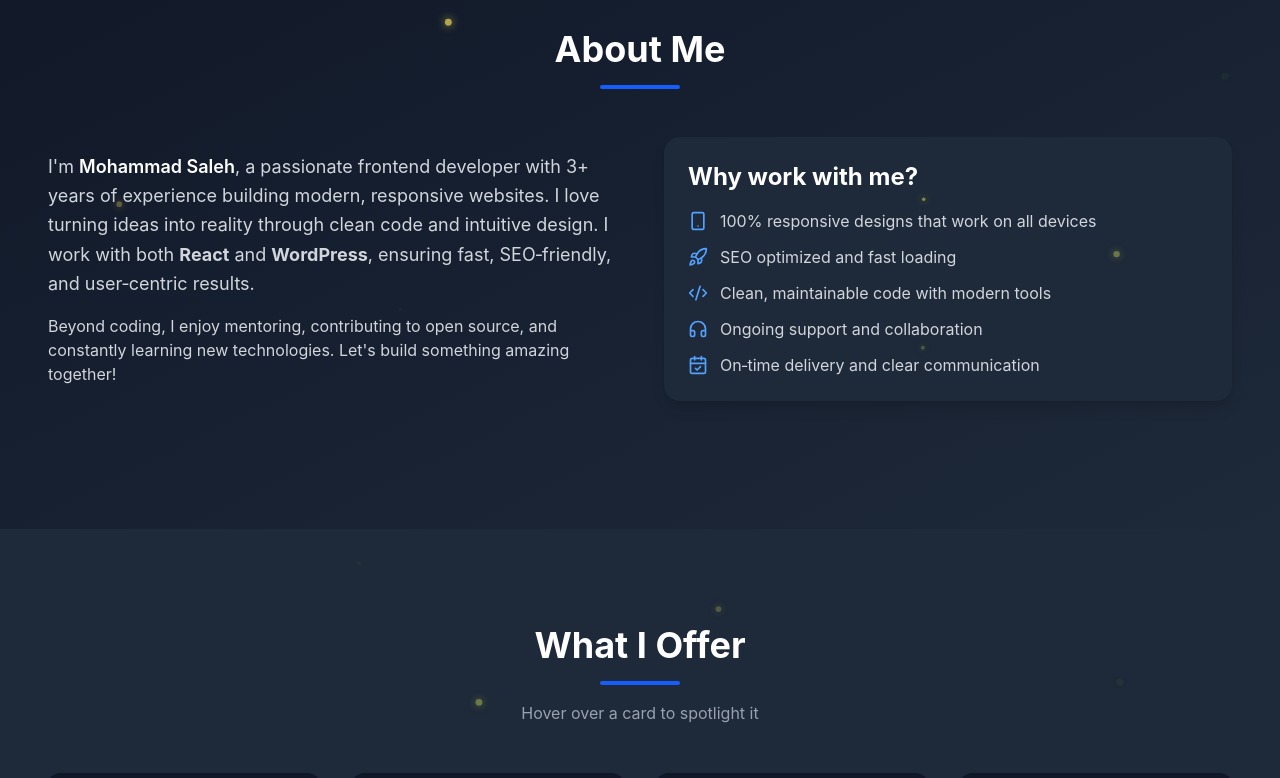
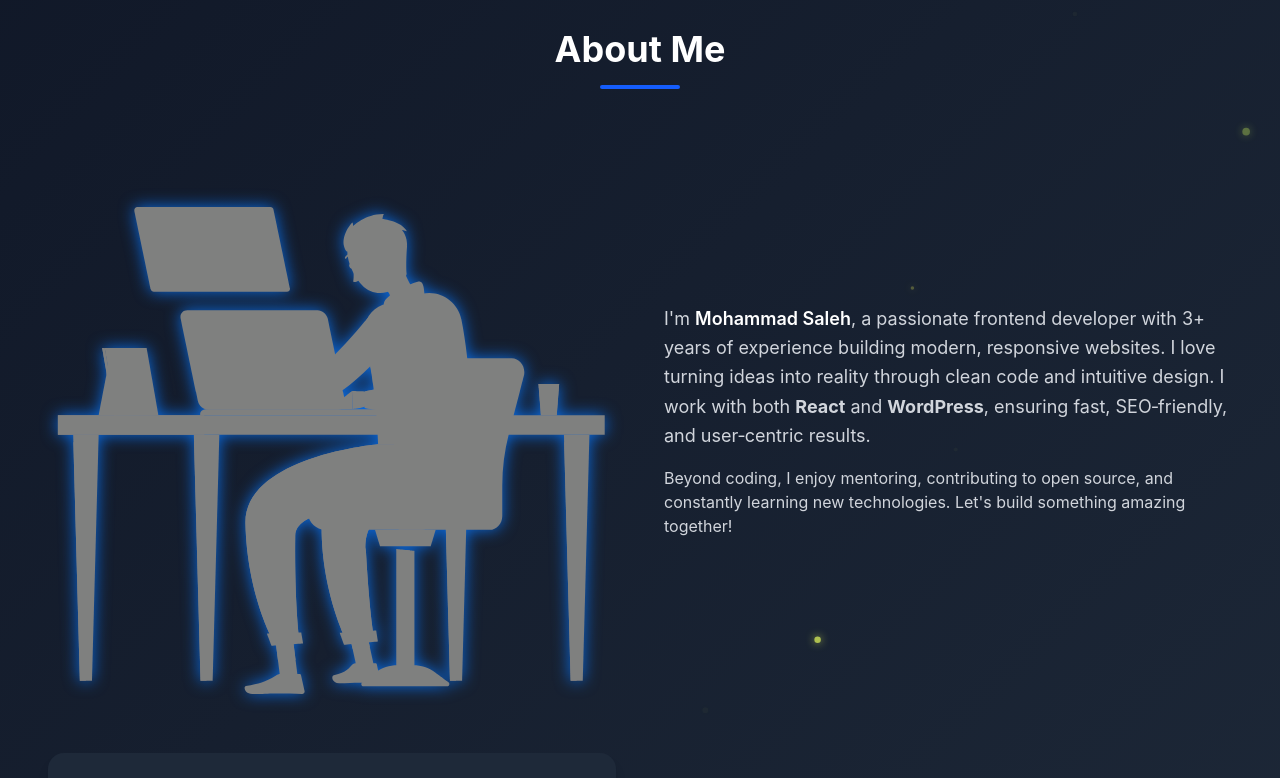
Before and after one commit to Salehchy46/resume-web-saleh, a React (Vite) app: page / in a window 1280 px wide. Shown: the part 820-1598 px from the top of the page. Built offline with nearby package versions, Linux system fonts and the light colour scheme.

Commit message:
lottie is added

```diff
--- a/package.json
+++ b/package.json
@@ -12,6 +12,7 @@
   "dependencies": {
     "clsx": "^2.1.1",
     "framer-motion": "^12.38.0",
+    "lottie-react": "^2.4.1",
     "lucide-react": "^0.577.0",
     "motion": "^12.38.0",
     "react": "^19.2.4",
--- a/src/pages/Home/Home.jsx
+++ b/src/pages/Home/Home.jsx
@@ -2,24 +2,17 @@
 "use client";
 
 import {
-  ArrowRight,
-  Github,
-  Linkedin,
-  Mail,
-  Code,
-  Layout,
-  Globe,
-  Star,
-  Users,
-  Smartphone,
-  Rocket,
-  Code2,
-  Headphones,
-  CalendarCheck
+  ArrowRight, Github, Linkedin, Mail,
+  Code, Layout, Globe, Star,
+  Users, Smartphone, Rocket, Code2,
+  Headphones, CalendarCheck
 } from "lucide-react";
 import React, { useState, useEffect, useRef } from "react";
 import '../Home/hero-animation.css';
 import { Link } from "react-router-dom";
+import DevloperLottie from "../../assets/lotties/Developer.json";
+import Lottie from "lottie-react";
+import { useLottie, useLottieInteractivity } from "lottie-react";
 
 const Fireflies = () => {
   const canvasRef = useRef(null);
@@ -126,7 +119,7 @@ const Fireflies = () => {
       }
     }
 
-    const fireflyCount = 50;
+    const fireflyCount = 40;
     for (let i = 0; i < fireflyCount; i++) {
       fireflies.push(new Firefly());
     }
@@ -315,6 +308,9 @@ const About = () => {
           <div className="w-20 h-1 bg-blue-600 mx-auto mt-4 rounded-full"></div>
         </div>
         <div className="grid md:grid-cols-2 gap-12 items-center">
+          <div className="lottie-tint">
+            <Lottie animationData={DevloperLottie} loop={true} className="w-full h-auto" />
+          </div>
           <div>
             <p className="text-gray-300 text-lg leading-relaxed">
               I'm <span className="font-semibold text-white">Mohammad Saleh</span>, a passionate frontend developer with 3+ years of experience building modern, responsive websites.
@@ -324,6 +320,7 @@ const About = () => {
               Beyond coding, I enjoy mentoring, contributing to open source, and constantly learning new technologies. Let's build something amazing together!
             </p>
           </div>
+
           <div className="bg-gray-800 rounded-2xl p-6 shadow-lg">
             <h3 className="text-2xl font-bold text-white mb-4">Why work with me?</h3>
             <ul className="space-y-3 text-gray-300">
--- a/src/pages/Home/hero-animation.css
+++ b/src/pages/Home/hero-animation.css
@@ -5,3 +5,7 @@
 .animate-pulse {
   animation: blink 0.9s step-end infinite;
 }
+
+.lottie-tint {
+  filter: brightness(0.0) contrast(0.0) saturate(0.0) hue-rotate(195deg) drop-shadow(0 0 8px rgb(11, 107, 224));
+}
```
Also changed, not shown: 1 other file (tests, documents, lock files or other folders).
